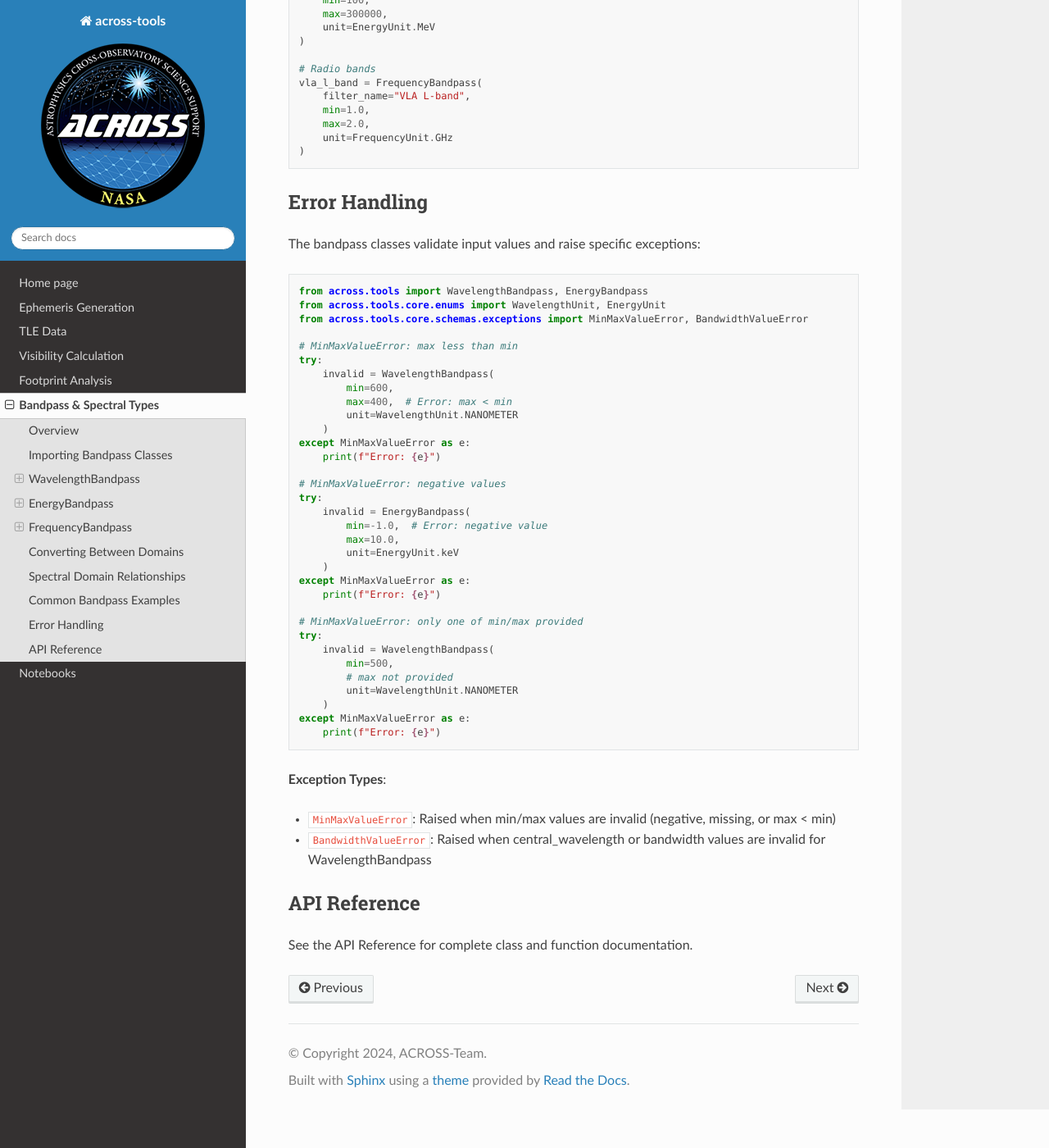
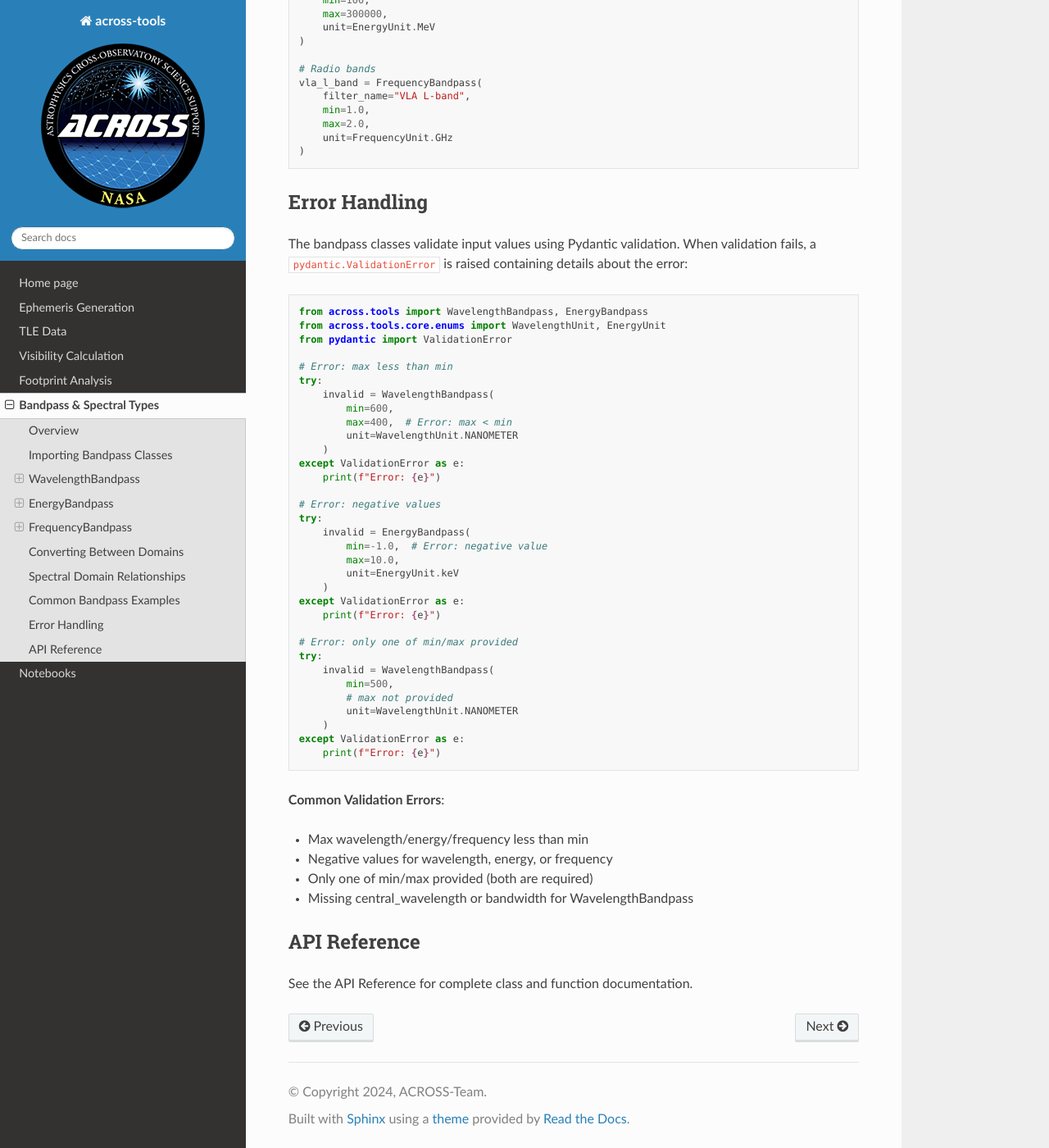
Before and after one commit to NASA-ACROSS/across-tools, a Sphinx documentation site: the page built from docs/bandpass.rst, in a window 1280 px wide and 1400 px high, scrolled down 6456 px. Shown: the whole window at 82% size. Built offline with Sphinx 7.4.7 and the Read the Docs theme 3.1.0, drawn with Linux system fonts in a browser that asks for light colours; pages that are not in the unit, such as notebooks, are missing from menus.

Commit message:
fix(docs): fix which exception is raised by WavelengthBandpass

```diff
--- a/docs/bandpass.rst
+++ b/docs/bandpass.rst
@@ -413,50 +413,51 @@ Here are some example bandpasses for common astronomical observations:
 Error Handling
 --------------
 
-The bandpass classes validate input values and raise specific exceptions:
+The bandpass classes validate input values using Pydantic validation. When validation
+fails, a ``pydantic.ValidationError`` is raised containing details about the error:
 
 .. code-block:: python
 
    from across.tools import WavelengthBandpass, EnergyBandpass
    from across.tools.core.enums import WavelengthUnit, EnergyUnit
-   from across.tools.core.schemas.exceptions import MinMaxValueError, BandwidthValueError
+   from pydantic import ValidationError
 
-   # MinMaxValueError: max less than min
+   # Error: max less than min
    try:
        invalid = WavelengthBandpass(
            min=600,
            max=400,  # Error: max < min
            unit=WavelengthUnit.NANOMETER
        )
-   except MinMaxValueError as e:
+   except ValidationError as e:
        print(f"Error: {e}")
 
-   # MinMaxValueError: negative values
+   # Error: negative values
    try:
        invalid = EnergyBandpass(
            min=-1.0,  # Error: negative value
            max=10.0,
            unit=EnergyUnit.keV
        )
-   except MinMaxValueError as e:
+   except ValidationError as e:
        print(f"Error: {e}")
 
-   # MinMaxValueError: only one of min/max provided
+   # Error: only one of min/max provided
    try:
        invalid = WavelengthBandpass(
            min=500,
            # max not provided
            unit=WavelengthUnit.NANOMETER
        )
-   except MinMaxValueError as e:
+   except ValidationError as e:
        print(f"Error: {e}")
 
-**Exception Types**:
+**Common Validation Errors**:
 
-- ``MinMaxValueError``: Raised when min/max values are invalid (negative, missing,
-  or max < min)
-- ``BandwidthValueError``: Raised when central_wavelength or bandwidth values are
-  invalid for WavelengthBandpass
+- Max wavelength/energy/frequency less than min
+- Negative values for wavelength, energy, or frequency
+- Only one of min/max provided (both are required)
+- Missing central_wavelength or bandwidth for WavelengthBandpass
 
 API Reference
 -------------
```
